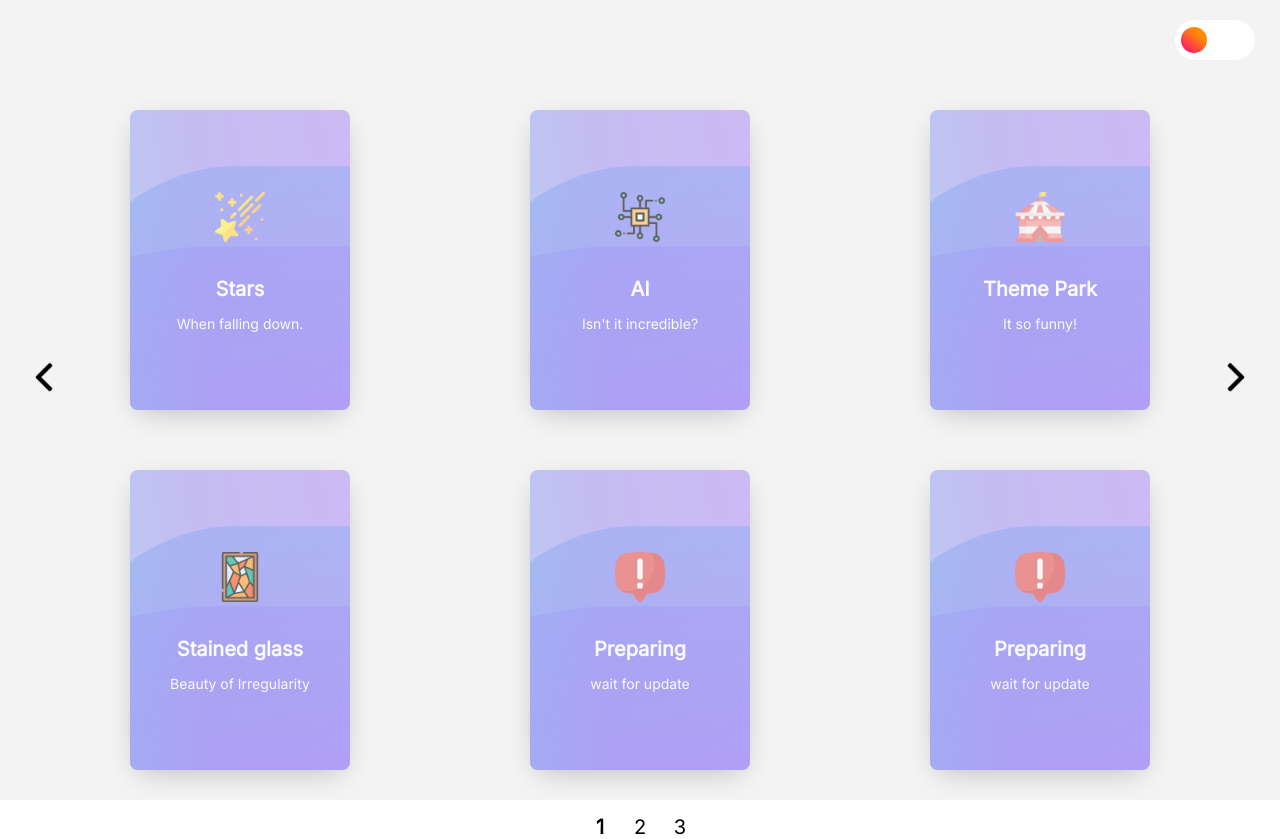
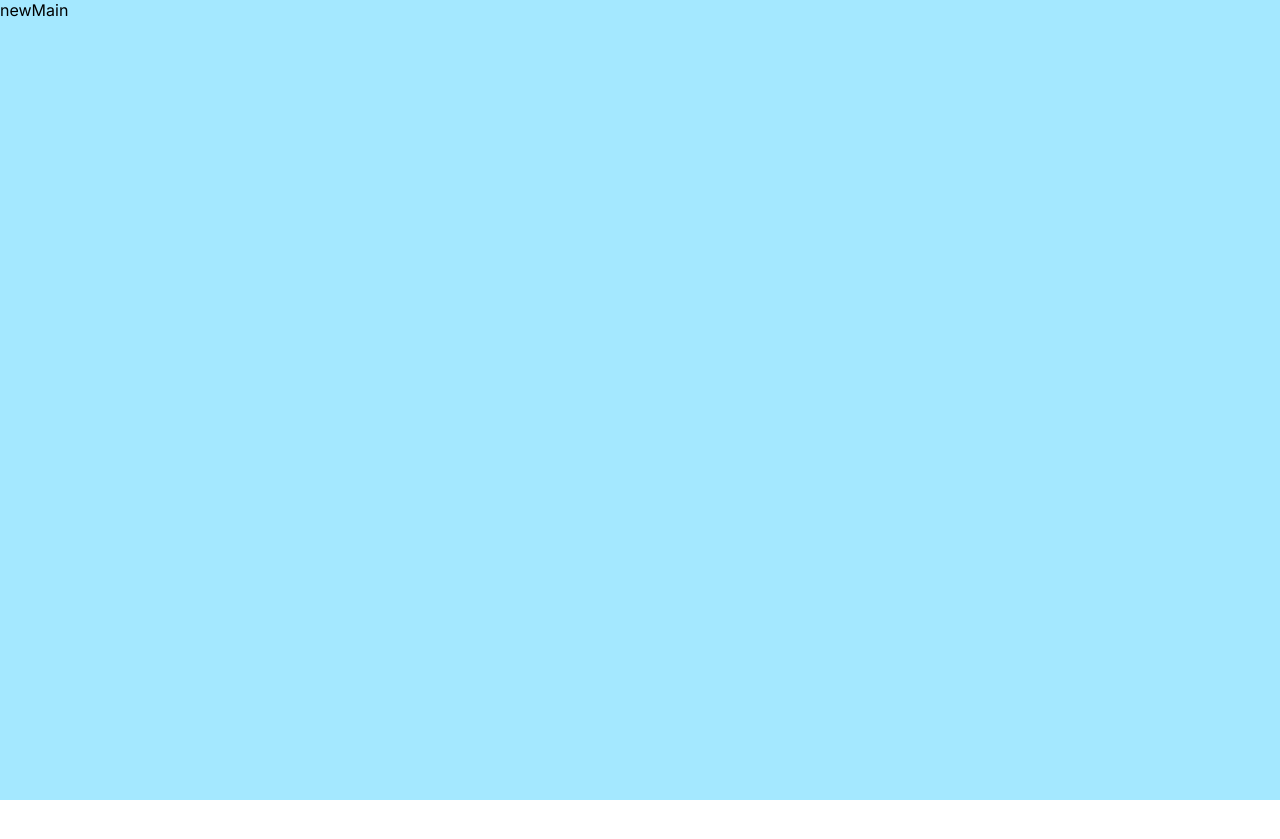
Before and after one commit to BadangGit/PPT-Project, a Vue app in the folder normal/: page / in a window 1280 px wide. After the commit the page ends 800 px from the top, so only its background shows below. Built offline with nearby package versions, Linux system fonts and the light colour scheme.

Commit message:
add new page and change old page

```diff
--- a/normal/src/assets/data/projectCardData.ts
+++ b/normal/src/assets/data/projectCardData.ts
@@ -50,11 +50,14 @@ const projectCardList: Array<projectCardContentsType> = [
     num: 3,
   },
   {
-    title: "Preparing",
-    subtitle: "wait for update",
+    title: "Old Page",
+    subtitle: "What I made first",
 
-    src: "/",
-    titleIcon: "http://localhost:8080/icons/cards/preparing.png",
+    progress: 1,
+
+    src: "/old-page",
+    titleIcon: "http://localhost:8080/icons/cards/old-page.png",
+    cursorIcon: "http://localhost:8080/icons/cursors/newbie-cursor.png",
 
     num: 4,
   },
--- a/normal/src/router/index.ts
+++ b/normal/src/router/index.ts
@@ -1,8 +1,9 @@
 import { createRouter, createWebHistory, RouteRecordRaw } from "vue-router";
 
 import errorPage from "../views/errorPage.vue";
-import mainPage from "../views/mainPage.vue";
+import mainPage from "../views/newMainPage.vue";
 
+import oldMainPage from "../views/ItemPages/oldMainPage.vue";
 import starPage from "../views/ItemPages/starsPage.vue";
 import AIPage from "../views/ItemPages/AIPage.vue";
 import themeParkPage from "../views/ItemPages/themeParkPage.vue";
@@ -13,6 +14,11 @@ const routes: Array<RouteRecordRaw> = [
     path: "/",
     name: "main",
     component: mainPage,
+  },
+  {
+    path: "/old-page",
+    name: "old-page",
+    component: oldMainPage,
   },
   {
     path: "/stars",
--- /dev/null
+++ b/normal/src/views/newMainPage.vue
@@ -0,0 +1,15 @@
+<script setup lang="ts"></script>
+
+<template>
+  <div class="main">newMain</div>
+</template>
+
+<style scoped>
+.main {
+  --main-background-color: #a4e8ff;
+}
+
+.main {
+  background-color: var(--main-background-color);
+}
+</style>
```
Also changed, not shown: normal/public/icons/cards/old-page.png (added), normal/public/icons/cursors/newbie-cursor.png (added), normal/src/views/ItemPages/oldMainPage.vue (renamed from normal/src/views/mainPage.vue).
